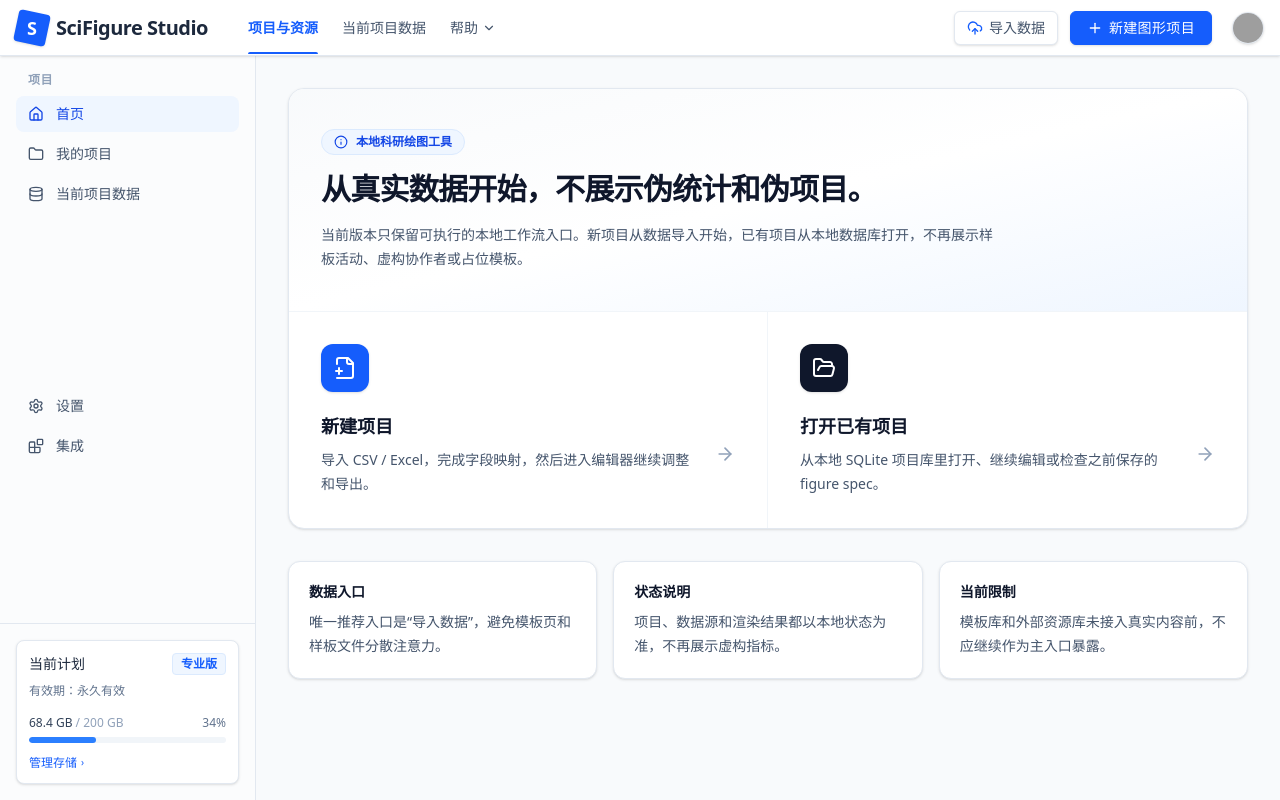
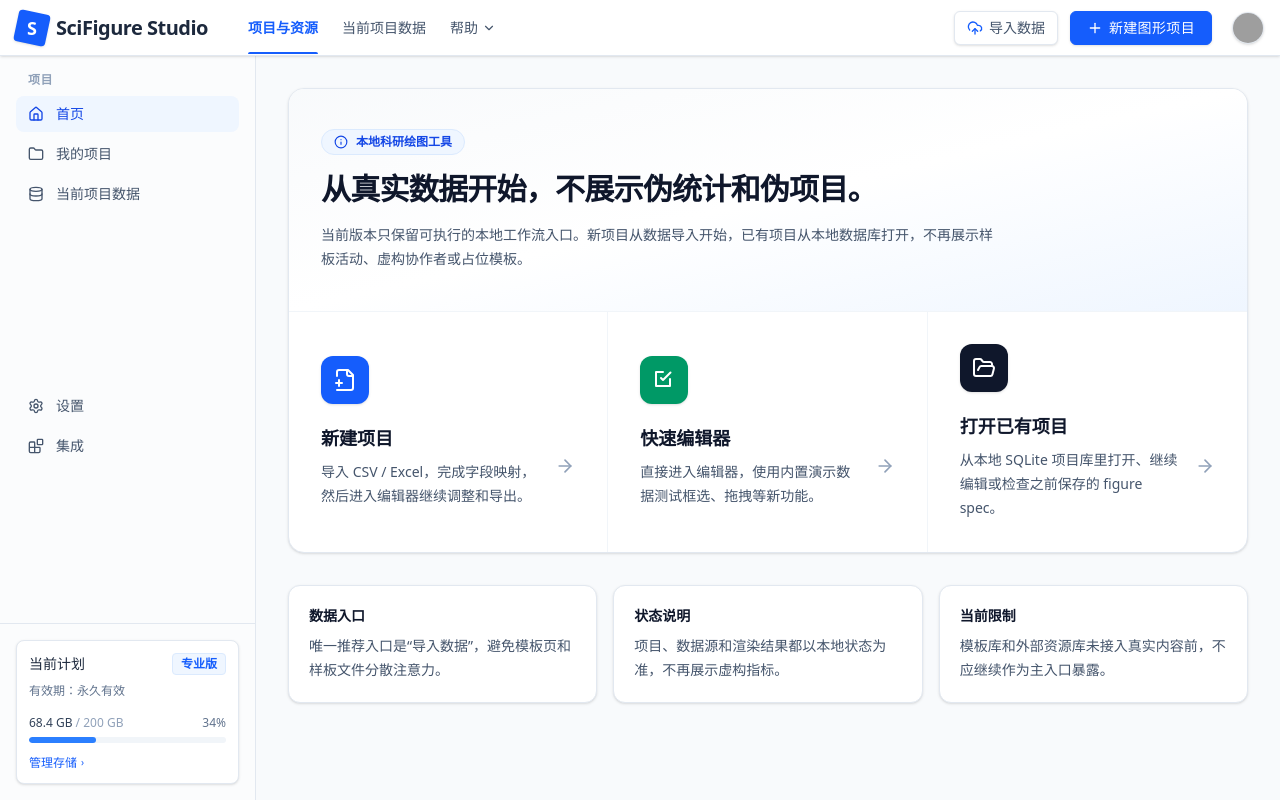
Before and after one commit to 2449673842/-1234-i-, a React (Vite) app: page / in a window 1280 px wide. Built offline with nearby package versions, Linux system fonts and the light colour scheme; grey boxes are pictures that could not be loaded.

Commit message:
Home page: add quick editor entry (skip data upload)

```diff
--- a/src/components/HomeDashboard.tsx
+++ b/src/components/HomeDashboard.tsx
@@ -21,7 +21,7 @@ export function HomeDashboard({ onNavigate }: { onNavigate: (view: ViewState, su
             </div>
           </div>
 
-          <div className="grid md:grid-cols-2 gap-0">
+          <div className="grid md:grid-cols-3 gap-0">
             <button
               onClick={() => onNavigate('data_import')}
               className="text-left p-8 border-b md:border-b-0 md:border-r border-slate-100 hover:bg-slate-50 transition-colors"
@@ -34,6 +34,24 @@ export function HomeDashboard({ onNavigate }: { onNavigate: (view: ViewState, su
                   <h2 className="text-lg font-semibold text-slate-900 mb-2">新建项目</h2>
                   <p className="text-sm text-slate-600 leading-6">
                     导入 CSV / Excel，完成字段映射，然后进入编辑器继续调整和导出。
+                  </p>
+                </div>
+                <ArrowRight className="w-5 h-5 text-slate-400 shrink-0" />
+              </div>
+            </button>
+
+            <button
+              onClick={() => onNavigate('editor')}
+              className="text-left p-8 border-b md:border-b-0 md:border-r border-slate-100 hover:bg-slate-50 transition-colors"
+            >
+              <div className="w-12 h-12 rounded-xl bg-emerald-600 text-white flex items-center justify-center mb-5 shadow-sm">
+                <svg className="w-6 h-6" fill="none" viewBox="0 0 24 24" stroke="currentColor" strokeWidth="2"><path strokeLinecap="round" strokeLinejoin="round" d="M11 4H4v14h14v-7M18.5 4.5 11 12l-2-2" /></svg>
+              </div>
+              <div className="flex items-center justify-between gap-4">
+                <div>
+                  <h2 className="text-lg font-semibold text-slate-900 mb-2">快速编辑器</h2>
+                  <p className="text-sm text-slate-600 leading-6">
+                    直接进入编辑器，使用内置演示数据测试框选、拖拽等新功能。
                   </p>
                 </div>
                 <ArrowRight className="w-5 h-5 text-slate-400 shrink-0" />
```
Also changed, not shown: 2 other files (tests, documents, lock files or other folders).
